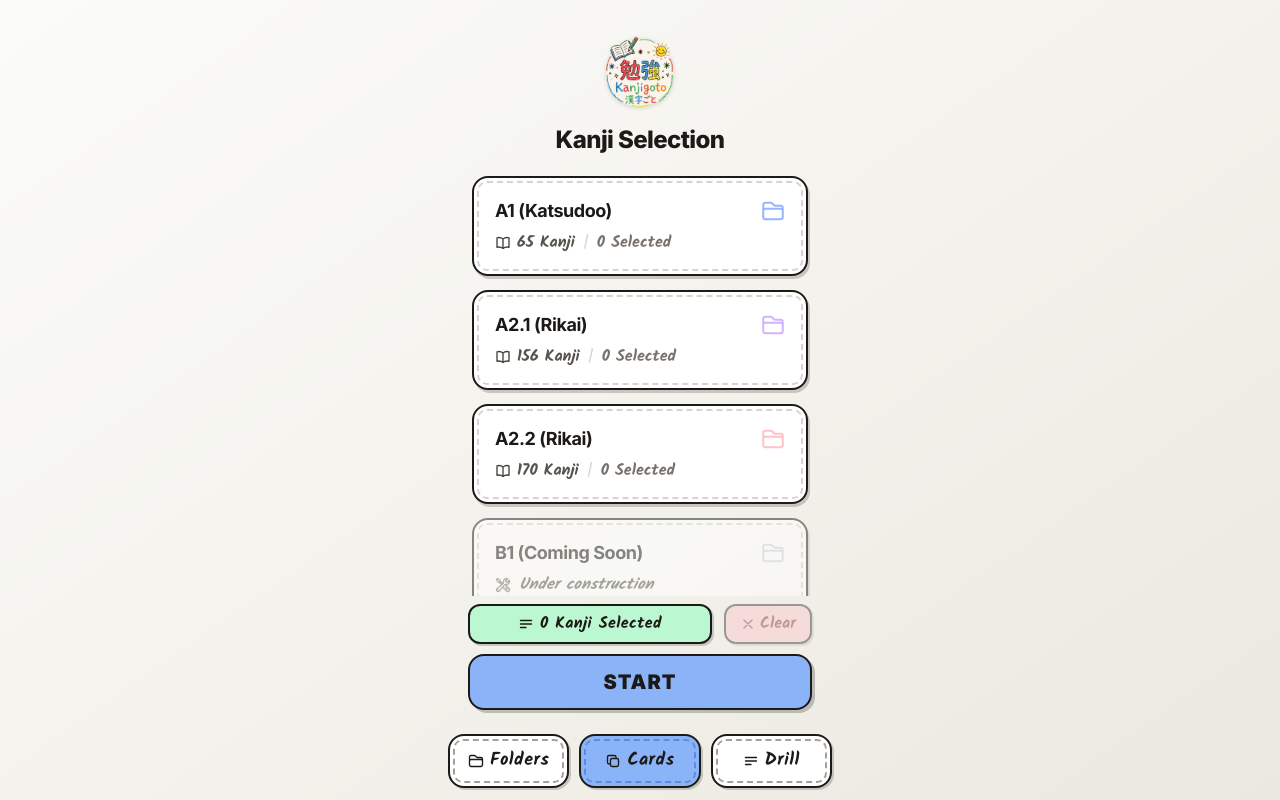
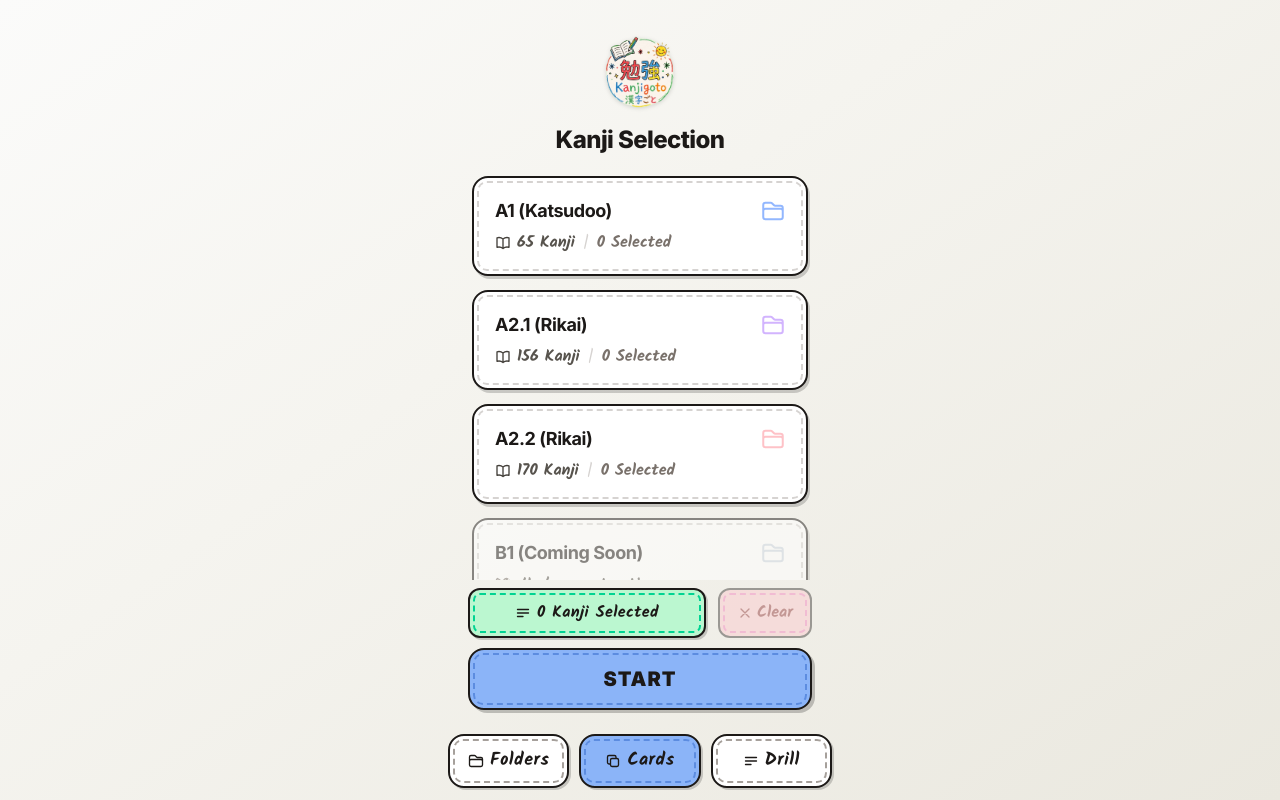
Before and after one commit to aprilianto665/kanjigoto-app, a React (Vite) app: page / in a window 1280 px wide. Both pictures are taken after a click on the button "Cards". Built offline with nearby package versions, Linux system fonts and the light colour scheme; a web font is replaced by a local one.

Commit message:
style(flashcard): add inner dashed border to START button, Clear button, and counter pill

```diff
--- a/src/features/flashcard-mode/components/FlashcardLevelSelect.tsx
+++ b/src/features/flashcard-mode/components/FlashcardLevelSelect.tsx
@@ -100,35 +100,43 @@ export const FlashcardLevelSelect: React.FC<FlashcardLevelSelectProps> = ({
       <div className="shrink-0 flex flex-col gap-2.5 pt-2 pb-1">
         {/* Selection Status Row */}
         <div className="flex items-center justify-between gap-3">
-          {/* Green Counter Pill */}
-          <div className="flex-1 inline-flex items-center justify-center gap-1.5 px-3 py-1.5 bg-[#BBF7D0] border-2 border-stone-900 rounded-xl shadow-[2px_2px_0px_0px_rgba(0,0,0,0.18)]">
+          {/* Green Counter Pill with inner dashed border */}
+          <div className="flex-1 relative p-[3px] bg-[#BBF7D0] border-2 border-stone-900 rounded-xl shadow-[2px_2px_0px_0px_rgba(0,0,0,0.18)]">
+            <div className="w-full h-full flex items-center justify-center gap-1.5 px-3 py-1.5 border-2 border-dashed border-emerald-400 rounded-[7px]">
               <Bars3BottomLeftIcon className="w-4 h-4 text-stone-900 stroke-2" />
               <span className="font-handwritten text-base font-bold text-stone-900 tracking-wide">
                 {totalSelectedCount} Kanji Selected
               </span>
             </div>
+          </div>
 
-          {/* Red Clear Button */}
+          {/* Red Clear Button with inner dashed border */}
           <button
             type="button"
             onClick={onClearSelection}
             disabled={totalSelectedCount === 0}
-            className={`inline-flex items-center justify-center gap-1 px-3.5 py-1.5 bg-[#FEC2C7] border-2 border-stone-900 rounded-xl shadow-[2px_2px_0px_0px_rgba(0,0,0,0.18)] font-handwritten text-base font-bold text-red-900 cursor-pointer transition-all active:scale-95 ${
-              totalSelectedCount === 0 ? 'opacity-40 cursor-not-allowed' : ''
+            className={`relative p-[3px] bg-[#FEC2C7] border-2 border-stone-900 rounded-xl shadow-[2px_2px_0px_0px_rgba(0,0,0,0.18)] cursor-pointer transition-all active:scale-95 ${
+              totalSelectedCount === 0 ? 'opacity-40 cursor-not-allowed shadow-none' : ''
             }`}
           >
+            <div className="w-full h-full flex items-center justify-center gap-1 px-3 py-1.5 border-2 border-dashed border-[#F472B6] rounded-[7px] text-red-900 font-handwritten text-base font-bold">
               <XMarkIcon className="w-4 h-4 text-red-900 stroke-2" />
               <span>Clear</span>
+            </div>
           </button>
         </div>
 
-        {/* Big Blue START Button */}
+        {/* Big Blue START Button with inner dashed border */}
         <button
           type="button"
           onClick={onStartFlashcard}
-          className="w-full py-3 bg-[#8BB4F8] border-2 border-stone-900 rounded-2xl shadow-[3px_3px_0px_0px_rgba(0,0,0,0.22)] font-header font-black text-xl text-stone-900 tracking-wider cursor-pointer transition-all active:scale-[0.98] select-none uppercase"
+          className="w-full relative p-[3px] bg-[#8BB4F8] border-2 border-stone-900 rounded-2xl shadow-[3px_3px_0px_0px_rgba(0,0,0,0.22)] cursor-pointer transition-all active:scale-[0.98] select-none"
         >
+          <div className="w-full h-full flex items-center justify-center py-2.5 px-4 border-2 border-dashed border-[#5C8CE0] rounded-[10px]">
+            <span className="font-header font-black text-xl text-stone-900 tracking-wider uppercase">
               START
+            </span>
+          </div>
         </button>
       </div>
     </div>
```
Lines whose indentation alone changed are shown as unchanged.
